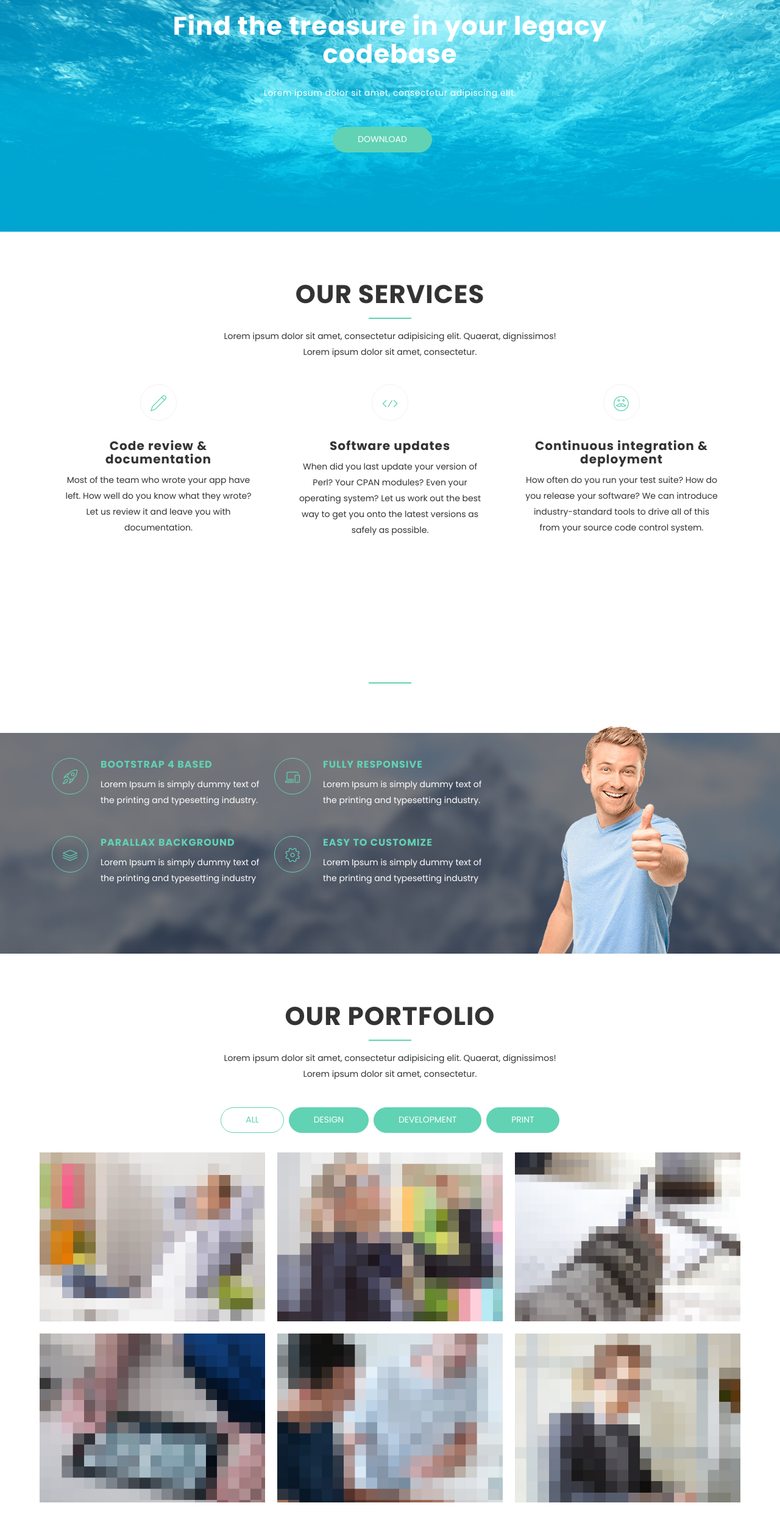
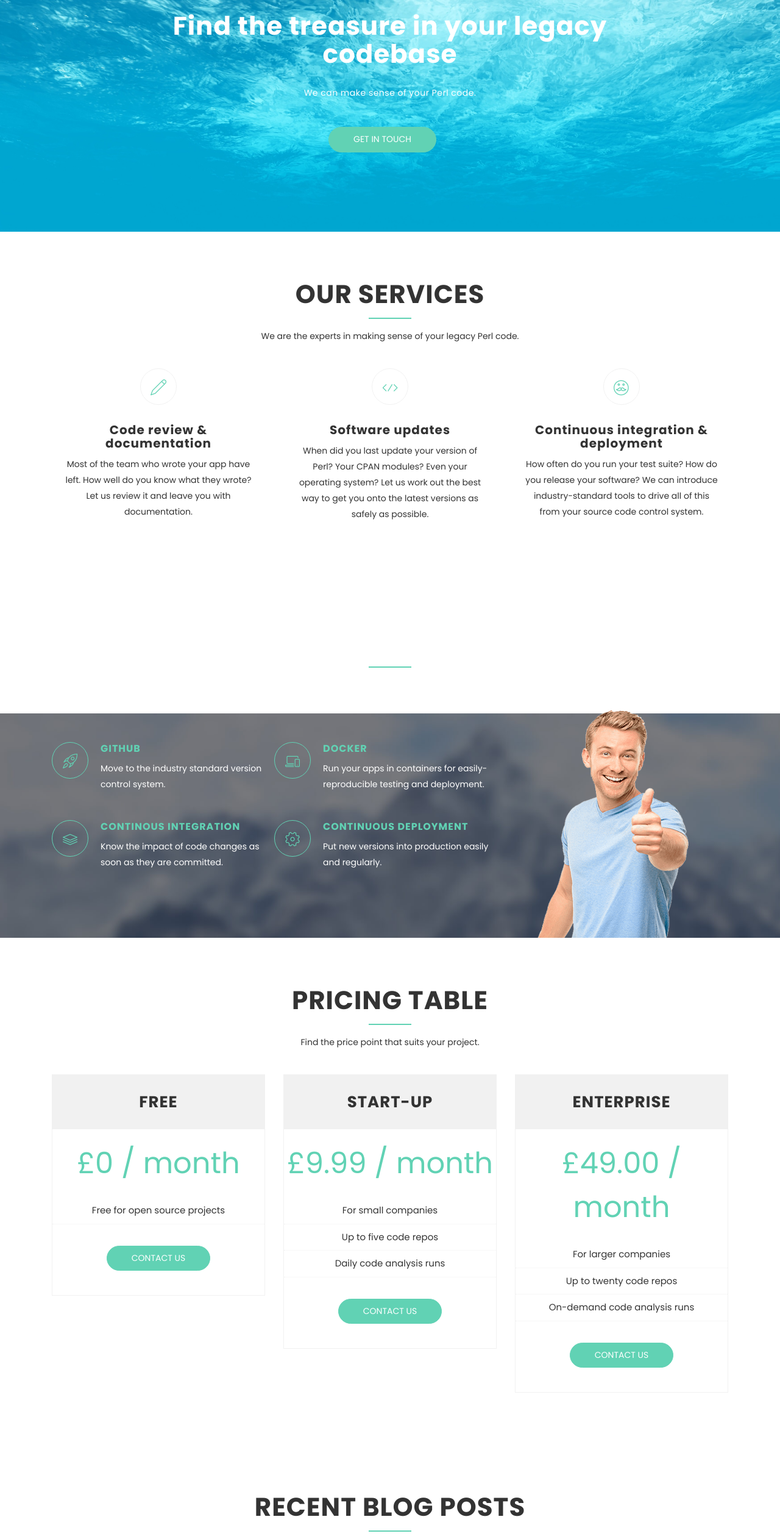
Before and after one commit to perldiver-io/perldiver, a plain HTML site: page docs/index.html in a window 1280 px wide. Shown: the part 180-2704 px from the top of the page at 61% size. Drawn offline with Linux system fonts and the light colour scheme.

Commit message:
More customisation

```diff
--- a/docs/index.html
+++ b/docs/index.html
@@ -103,8 +103,8 @@
           <div class="col-md-10">
             <div class="contents text-center">
               <h1 class="wow fadeInDown" data-wow-duration="1000ms" data-wow-delay="0.3s">Find the treasure in your legacy codebase</h1>
-              <p class="lead  wow fadeIn" data-wow-duration="1000ms" data-wow-delay="400ms">Lorem ipsum dolor sit amet, consectetur adipiscing elit. </p>
-              <a href="#" class="btn btn-common wow fadeInUp" data-wow-duration="1000ms" data-wow-delay="400ms">Download</a>
+              <p class="lead  wow fadeIn" data-wow-duration="1000ms" data-wow-delay="400ms">We can make sense of your Perl code.</p>
+              <a href="#" class="btn btn-common wow fadeInUp" data-wow-duration="1000ms" data-wow-delay="400ms">Get in touch</a>
             </div>
           </div>
         </div>
@@ -118,7 +118,7 @@
         <div class="section-header">
           <h2 class="section-title wow fadeIn" data-wow-duration="1000ms" data-wow-delay="0.3s">Our Services</h2>
           <hr class="lines wow zoomIn" data-wow-delay="0.3s">
-          <p class="section-subtitle wow fadeIn" data-wow-duration="1000ms" data-wow-delay="0.3s">Lorem ipsum dolor sit amet, consectetur adipisicing elit. Quaerat, dignissimos! <br> Lorem ipsum dolor sit amet, consectetur.</p>
+          <p class="section-subtitle wow fadeIn" data-wow-duration="1000ms" data-wow-delay="0.3s">We are the experts in making sense of your legacy Perl code.</p>
         </div>
         <div class="row">
           <div class="col-md-4 col-sm-6">
@@ -159,7 +159,7 @@
         <div class="section-header">
           <h2 class="section-title">Some Features</h2>
           <hr class="lines">
-          <p class="section-subtitle">Lorem ipsum dolor sit amet, consectetur adipisicing elit. Quaerat, dignissimos! <br> Lorem ipsum dolor sit amet, consectetur.</p>
+          <p class="section-subtitle">Just because your code is old, that doesn't mean you need to use outdated tools to maintain it.<br>We'll move your development process to a modern technology stack.</p>
         </div>
         <div class="row">
           <div class="col-lg-8 col-md-12 col-xs-12">
@@ -170,8 +170,8 @@
                       <i class="lnr lnr-rocket"></i>
                     </span>
                     <div class="text">
-                      <h4>Bootstrap 4 Based</h4>
-                      <p>Lorem Ipsum is simply dummy text of the printing and typesetting industry.</p>
+                      <h4>GitHub</h4>
+                      <p>Move to the industry standard version control system.</p>
                     </div>
                   </div>
                   <div class="col-lg-6 col-sm-6 col-xs-12 box-item">
@@ -179,8 +179,8 @@
                       <i class="lnr lnr-laptop-phone"></i>
                     </span>
                     <div class="text">
-                      <h4>Fully Responsive</h4>
-                      <p>Lorem Ipsum is simply dummy text of the printing and typesetting industry.</p>
+                      <h4>Docker</h4>
+                      <p>Run your apps in containers for easily-reproducible testing and deployment.</p>
                     </div>
                   </div>
                   <div class="col-lg-6 col-sm-6 col-xs-12 box-item">
@@ -188,8 +188,8 @@
                       <i class="lnr lnr-layers"></i>
                     </span>
                     <div class="text">
-                      <h4>Parallax Background</h4>
-                      <p>Lorem Ipsum is simply dummy text of the printing and typesetting industry</p>
+                      <h4>Continous integration</h4>
+                      <p>Know the impact of code changes as soon as they are committed.</p>
                     </div>
                   </div>
                   <div class="col-lg-6 col-sm-6 col-xs-12 box-item">
@@ -197,8 +197,8 @@
                       <i class="lnr lnr-cog"></i>
                     </span>
                     <div class="text">
-                      <h4>Easy to Customize</h4>
-                      <p>Lorem Ipsum is simply dummy text of the printing and typesetting industry</p>
+                      <h4>Continuous deployment</h4>
+                      <p>Put new versions into production easily and regularly.</p>
                     </div>
                   </div>
               </div>
@@ -206,7 +206,7 @@
           </div>
           <div class="col-lg-4 col-xs-12">
             <div class="show-box">
-              <img class="img-fulid" src="img/features/feature.png" alt="">
+              <img class="img-fluid" src="img/features/feature.png" alt="">
             </div>
           </div>
         </div>
@@ -215,8 +215,7 @@
     <!-- Features Section End -->
 
     <!-- Portfolio Section -->
-    <section id="portfolios" class="section">
-      <!-- Container Starts -->
+    <!-- section id="portfolios" class="section">
       <div class="container">
         <div class="section-header">
           <h2 class="section-title">Our Portfolio</h2>
@@ -225,7 +224,6 @@
         </div>
         <div class="row">
           <div class="col-md-12">
-            <!-- Portfolio Controller/Buttons -->
             <div class="controls text-center">
               <a class="filter active btn btn-common" data-filter="all">
                 All
@@ -240,10 +238,8 @@
                 Print
               </a>
             </div>
-            <!-- Portfolio Controller/Buttons Ends-->
           </div>
 
-          <!-- Portfolio Recent Projects -->
           <div id="portfolio" class="row">
             <div class="col-sm-6 col-md-4 col-lg-4 col-xl-4 mix development print">
               <div class="portfolio-item">
@@ -308,12 +304,10 @@
           </div>
         </div>
       </div>
-      <!-- Container Ends -->
-    </section>
-    <!-- Portfolio Section Ends -->
+    </section -->
 
     <!-- Start Video promo Section -->
-    <section class="video-promo section">
+    <!-- section class="video-promo section">
       <div class="container">
         <div class="row justify-content-center">
           <div class="col-lg-8">
@@ -325,7 +319,7 @@
           </div>
         </div>
       </div>
-    </section>
+    </section -->
     <!-- End Video Promo Section -->
 
     <!-- Start Pricing Table Section -->
@@ -334,7 +328,7 @@
         <div class="section-header">
           <h2 class="section-title">Pricing Table</h2>
           <hr class="lines">
-          <p class="section-subtitle">Lorem ipsum dolor sit amet, consectetur adipisicing elit. Quaerat, dignissimos! <br> Lorem ipsum dolor sit amet, consectetur.</p>
+          <p class="section-subtitle">Find the price point that suits your project.</p>
         </div>
 
         <div class="row pricing-tables">
@@ -342,16 +336,13 @@
             <div class="pricing-table">
               <div class="pricing-details">
                 <h2>Free</h2>
-                <span>$00</span>
+                <span>£0 / month</span>
                 <ul>
-                  <li>Consectetur adipiscing</li>
-                  <li>Nunc luctus nulla et tellus</li>
-                  <li>Suspendisse quis metus</li>
-                  <li>Vestibul varius fermentum erat</li>
+                  <li>Free for open source projects</li>
                 </ul>
               </div>
               <div class="plan-button">
-                <a href="#" class="btn btn-common">Get Plan</a>
+                <a href="#" class="btn btn-common">Contact us</a>
               </div>
             </div>
           </div>
@@ -359,17 +350,16 @@
           <div class="col-md-4 col-sm-6 col-xs-12">
             <div class="pricing-table">
               <div class="pricing-details">
-                <h2>Popular</h2>
-                <span>$3.99</span>
+                <h2>Start-up</h2>
+                <span>£9.99 / month</span>
                 <ul>
-                  <li>Consectetur adipiscing</li>
-                  <li>Nunc luctus nulla et tellus</li>
-                  <li>Suspendisse quis metus</li>
-                  <li>Vestibul varius fermentum erat</li>
+                  <li>For small companies</li>
+                  <li>Up to five code repos</li>
+                  <li>Daily code analysis runs</li>
                 </ul>
               </div>
               <div class="plan-button">
-                <a href="#" class="btn btn-common">Buy Now</a>
+                <a href="#" class="btn btn-common">Contact us</a>
               </div>
             </div>
           </div>
@@ -377,17 +367,16 @@
           <div class="col-md-4 col-sm-6 col-xs-12">
             <div class="pricing-table">
               <div class="pricing-details">
-                <h2>Premium</h2>
-                <span>$9.50</span>
+                <h2>Enterprise</h2>
+                <span>£49.00 / month</span>
                 <ul>
-                  <li>Consectetur adipiscing</li>
-                  <li>Nunc luctus nulla et tellus</li>
-                  <li>Suspendisse quis metus</li>
-                  <li>Vestibul varius fermentum erat</li>
+                  <li>For larger companies</li>
+                  <li>Up to twenty code repos</li>
+                  <li>On-demand code analysis runs</li>
                 </ul>
               </div>
               <div class="plan-button">
-                <a href="#" class="btn btn-common">Buy Now</a>
+                <a href="#" class="btn btn-common">Contact us</a>
               </div>
             </div>
           </div>
@@ -398,7 +387,7 @@
     <!-- End Pricing Table Section -->
 
     <!-- Counter Section Start -->
-    <div class="counters section" data-stellar-background-ratio="0.5">
+    <!-- div class="counters section" data-stellar-background-ratio="0.5">
       <div class="container">
         <div class="row">
           <div class="col-sm-6 col-md-3 col-lg-3">
@@ -447,11 +436,11 @@
           </div>
         </div>
       </div>
-    </div>
+    </div -->
     <!-- Counter Section End -->
 
     <!-- Team section Start -->
-    <section id="team" class="section">
+    <!-- section id="team" class="section">
       <div class="container">
         <div class="section-header">
           <h2 class="section-title">Our Team</h2>
@@ -529,11 +518,11 @@
           </div>
         </div>
       </div>
-    </section>
+    </section -->
     <!-- Team section End -->
 
     <!-- testimonial Section Start -->
-    <div id="testimonial" class="section" data-stellar-background-ratio="0.1">
+    <!-- div id="testimonial" class="section" data-stellar-background-ratio="0.1">
       <div class="container">
         <div class="row justify-content-md-center">
           <div class="col-md-12">
@@ -574,7 +563,7 @@
           </div>
         </div>
       </div>
-    </div>
+    </div -->
     <!-- testimonial Section Start -->
 
     <!-- Blog Section -->
@@ -582,7 +571,7 @@
       <!-- Container Starts -->
       <div class="container">
         <div class="section-header">
-          <h2 class="section-title">Recent Blog</h2>
+          <h2 class="section-title">Recent blog posts</h2>
           <hr class="lines">
           <p class="section-subtitle">Lorem ipsum dolor sit amet, consectetur adipisicing elit. Quaerat, dignissimos! <br> Lorem ipsum dolor sit amet, consectetur.</p>
         </div>
@@ -679,11 +668,8 @@
                 </div>
                 <div class="social-icons">
                   <ul>
-                    <li class="facebook"><a href="#"><i class="fa fa-facebook"></i></a></li>
                     <li class="twitter"><a href="https://twitter.com/perldiver"><i class="fa fa-twitter"></i></a></li>
-                    <li class="google-plus"><a href="#"><i class="fa fa-google-plus"></i></a></li>
                     <li class="linkedin"><a href="#"><i class="fa fa-linkedin"></i></a></li>
-                    <li class="dribbble"><a href="#"><i class="fa fa-dribbble"></i></a></li>
                   </ul>
                 </div>
               </div>
```
